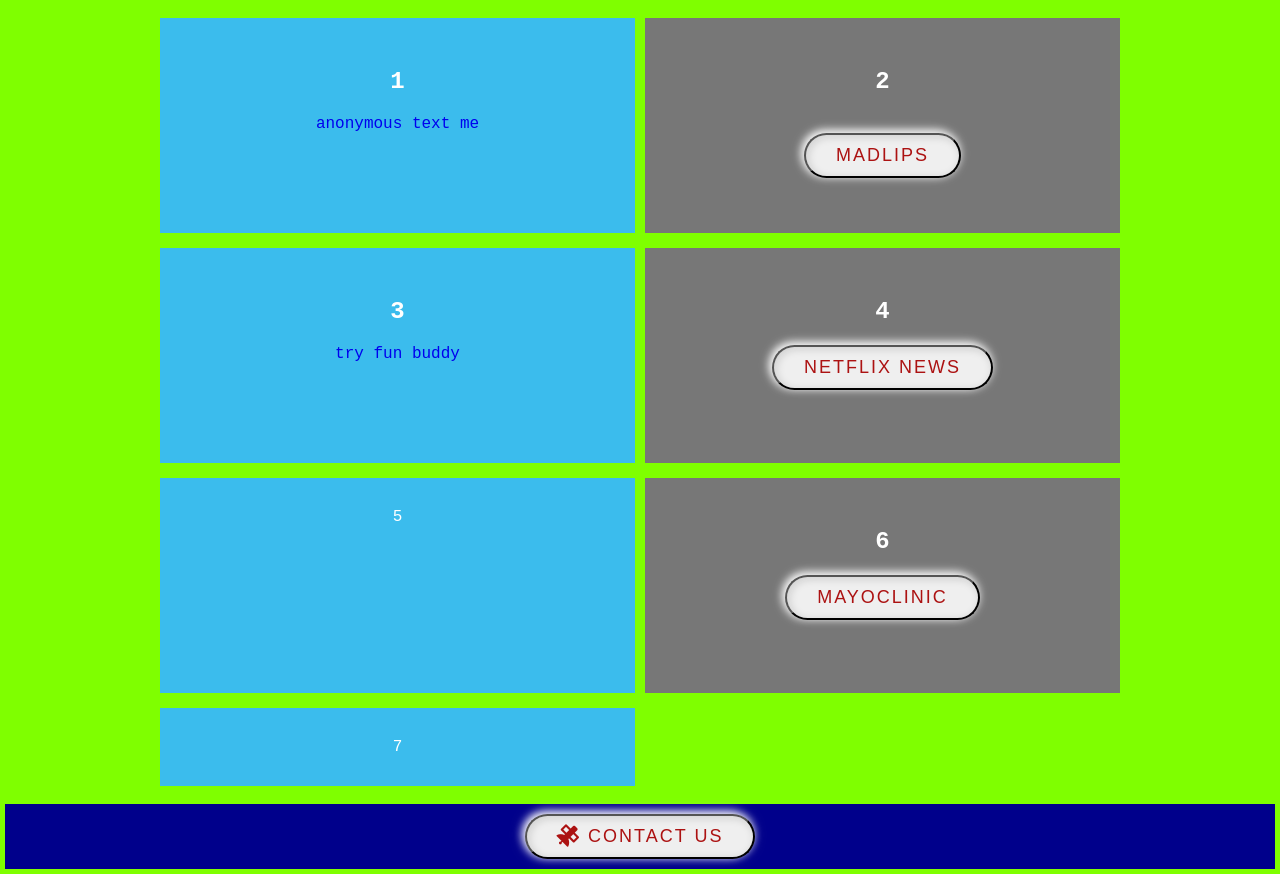
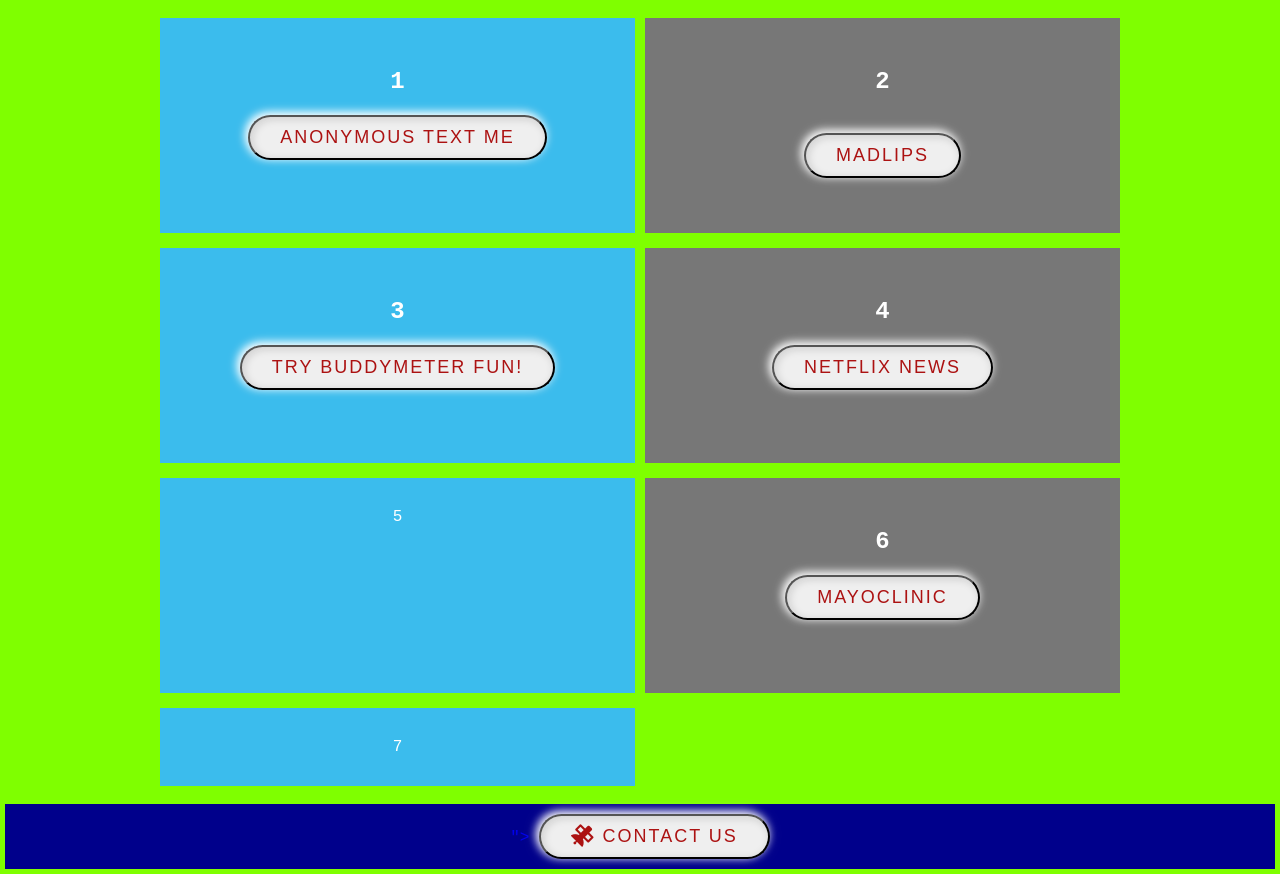
Before and after one commit to Aceyinc/cube, a plain HTML site: page index.html in a window 1280 px wide. Shown: the part 105-979 px from the top of the page. Drawn offline with nearby package versions, Linux system fonts and the light colour scheme.

Commit message:
fix
fun games linked at 1 and 3 as buttons now

```diff
--- a/index.html
+++ b/index.html
@@ -29,7 +29,8 @@
       <br />
       <div class="content" id="content">
         <div><h2>1</h2>
-        <a href="https://gdpd.xyz/yace">anonymous text me
+        <a href="https://gdpd.xyz/yace">
+          <button>anonymous text me</button>
         </a> </div>
         <div>
           <h2>2</h2>
@@ -39,7 +40,8 @@
           </a>
         </div>
         <div><h2>3</h2>
-        <a href="https://buddymeter.com/quiz.html?q=GMreGbw">try fun buddy</a></div>
+        <a href="https://buddymeter.com/quiz.html?q=GMreGbw">
+        <button>try buddymeter fun!</button></a></div>
         <div>
           <h2>4</h2>
           <a href="https://www.bbc.com/news/amp/technology-51968302"
@@ -55,7 +57,7 @@
       </div>
       <br />
       <div class="footer" id="footer">
-        <a href="">
+        <a href="https://gdpd.xyz/yace">">
           <button><i class="fas fa-lg fa-satellite"></i> contact us</button>
         </a>
       </div>
```
